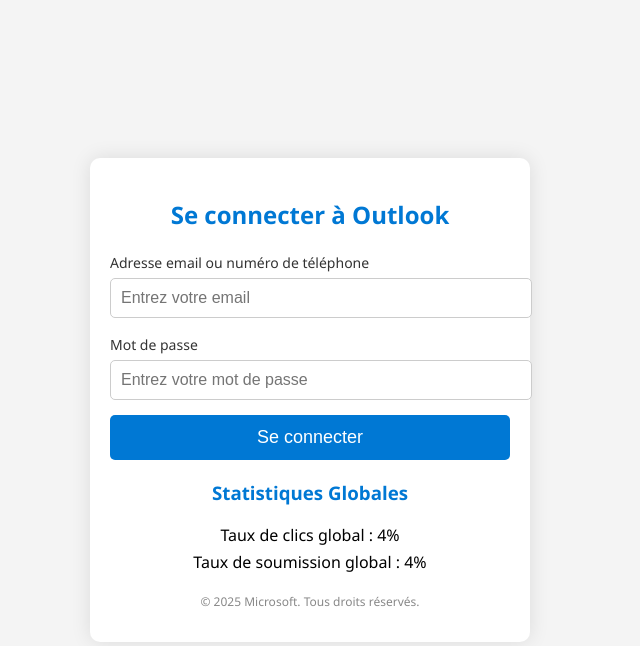
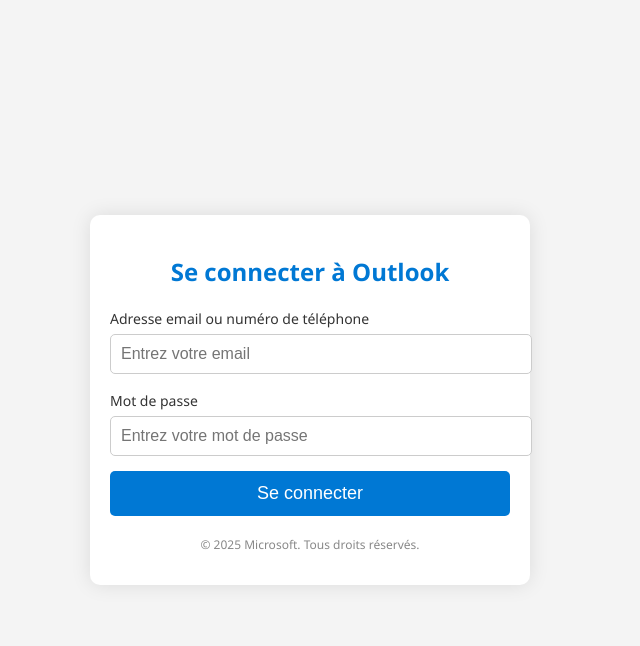
Before and after one commit to malekbenkirane/cybersecurit-, a Python web app: template templates/index.html in a window 1280 px wide. Shown: the top 646 px of the page, without its empty margins (330-970 px from the left). Run offline with Jinja, Linux system fonts and the light colour scheme; the template is opened without the code that fills it: most values are stand-ins (such as "Sample title", 1, 10 or a date in 2020).

Commit message:
first commit

```diff
--- a/templates/index.html
+++ b/templates/index.html
@@ -113,12 +113,6 @@
         <!-- Image invisible pour suivre l'ouverture de la page avec l'email passé dans l'URL -->
         <img src="/track_open?email={{ email }}" id="trackOpen" style="display:none;" alt="">
 
-        <!-- Section des statistiques -->
-        <div class="statistics">
-            <h3>Statistiques Globales</h3>
-            <p>Taux de clics global : <span id="taux-clic">{{ click_rate }}%</span></p>
-            <p>Taux de soumission global : <span id="taux-soumission">{{ submit_rate }}%</span></p>
-        </div>
 
         <div class="footer">
             <p>&copy; 2025 Microsoft. Tous droits réservés.</p>
```
Also changed, not shown: instance/phishing_data.db.
